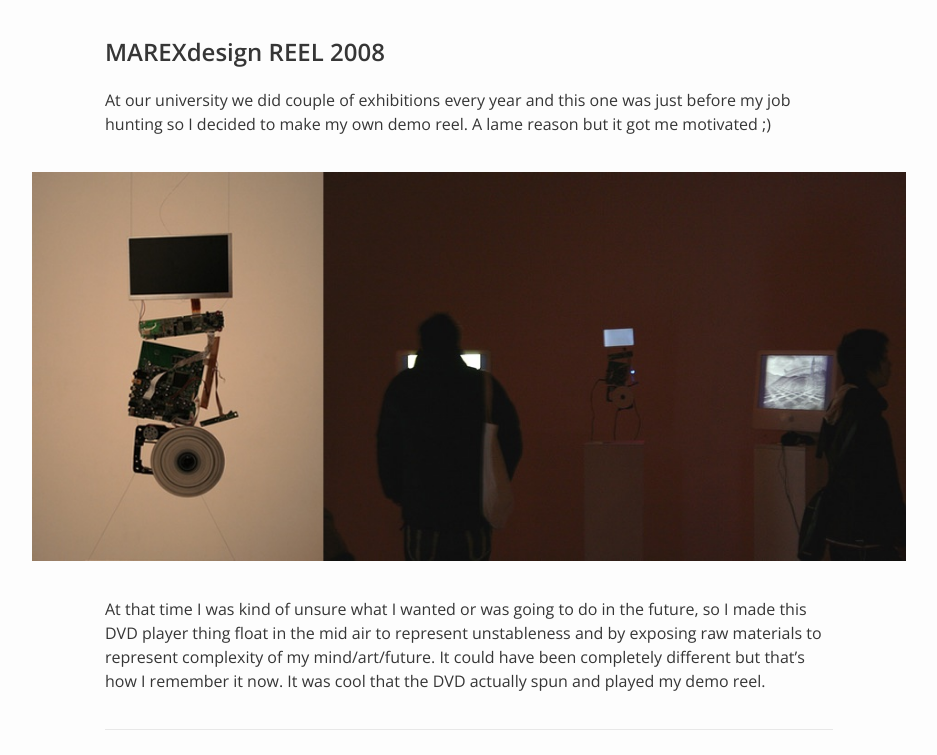
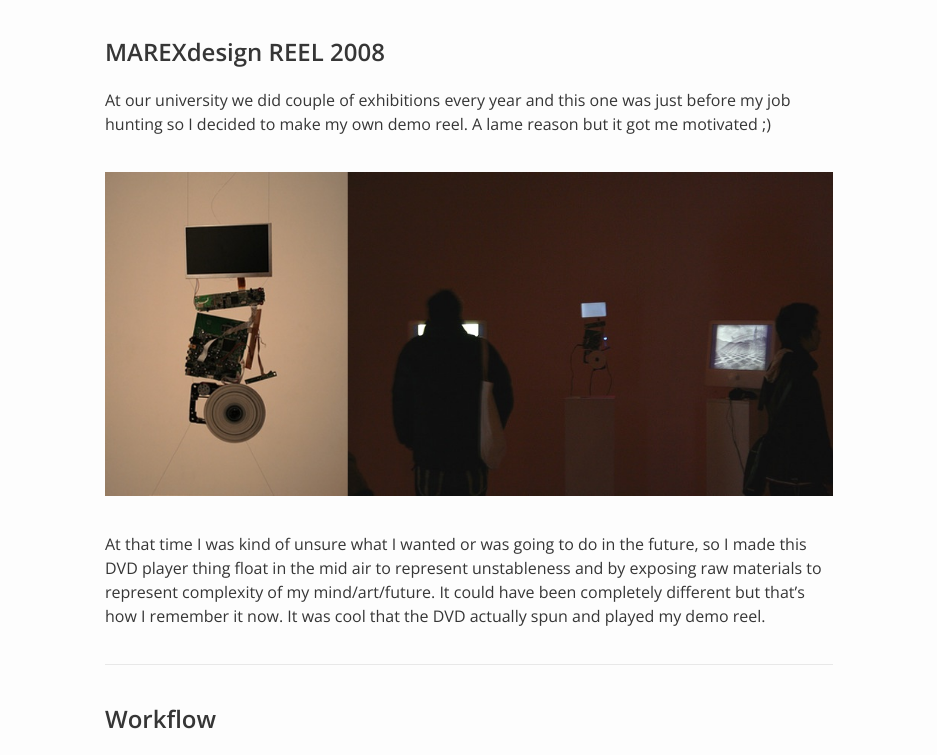
Before and after one commit to marexandre/marexandre.github.io, a Jekyll site: the page built from _posts/2015-01-01-a-bit-about-some-past.markdown, in a window 1280 px wide. Shown: the part 729-1484 px from the top of the page, without its empty margins (171-1108 px from the left). Built offline with Jekyll 4.4.1, drawn with Linux system fonts in a browser that asks for light colours; grey boxes are pictures that could not be loaded.

Commit message:
update 'a bit about some past' post

```diff
--- a/_posts/2015-01-01-a-bit-about-some-past.markdown
+++ b/_posts/2015-01-01-a-bit-about-some-past.markdown
@@ -12,7 +12,7 @@ categories: blog
 ## MAREXdesign REEL 2008
 At our university we did couple of exhibitions every year and this one was just before my job hunting so I decided to make my own demo reel. A lame reason but it got me motivated ;)
 
-**![MAREXdesign REEL 2008](/assets/a-bit-about-the-past/demoreel-2008.jpg)**
+![MAREXdesign REEL 2008](/assets/a-bit-about-the-past/demoreel-2008.jpg)
 
 At that time I was kind of unsure what I wanted or was going to do in the future, so I made this DVD player thing float in the mid air to represent unstableness and by exposing raw materials to represent complexity of my mind/art/future. It could have been completely different but that's how I remember it now. It was cool that the DVD actually spun and played my demo reel.
 
@@ -24,11 +24,11 @@ At that time I was kind of unsure what I wanted or was going to do in the future
 
 This was my graduation project. I always loved or was interested in how things were made more then the actual completed thing. So that was my theme. Before starting with this project I did a lot of Motion Graphics with VFX, but somehow I was getting tiered of it. I kind of wanted to make something that looks like it's using VFX but when you finish watching it you kind of realize that there is no VFX.
 
-**![Workflow](/assets/a-bit-about-the-past/workflow-table.jpg)**
+![Workflow](/assets/a-bit-about-the-past/workflow-table.jpg)
 
 This photo was taken while rehearsal. The truth is that this was an one shot video, but when watching it on the screen it kind of seems that those three people are in deferent places, but in reality they are just working on one big table at the same time, and that is the secret for not using VFX. We probably did like 8 or 9 takes to get it right. Here are some photos from the that day:
 
-**![Workflow backs tage](/assets/a-bit-about-the-past/workflow-backstage.jpg)**
+![Workflow backs tage](/assets/a-bit-about-the-past/workflow-backstage.jpg)
 
 <hr>
 ## Modeling
```
